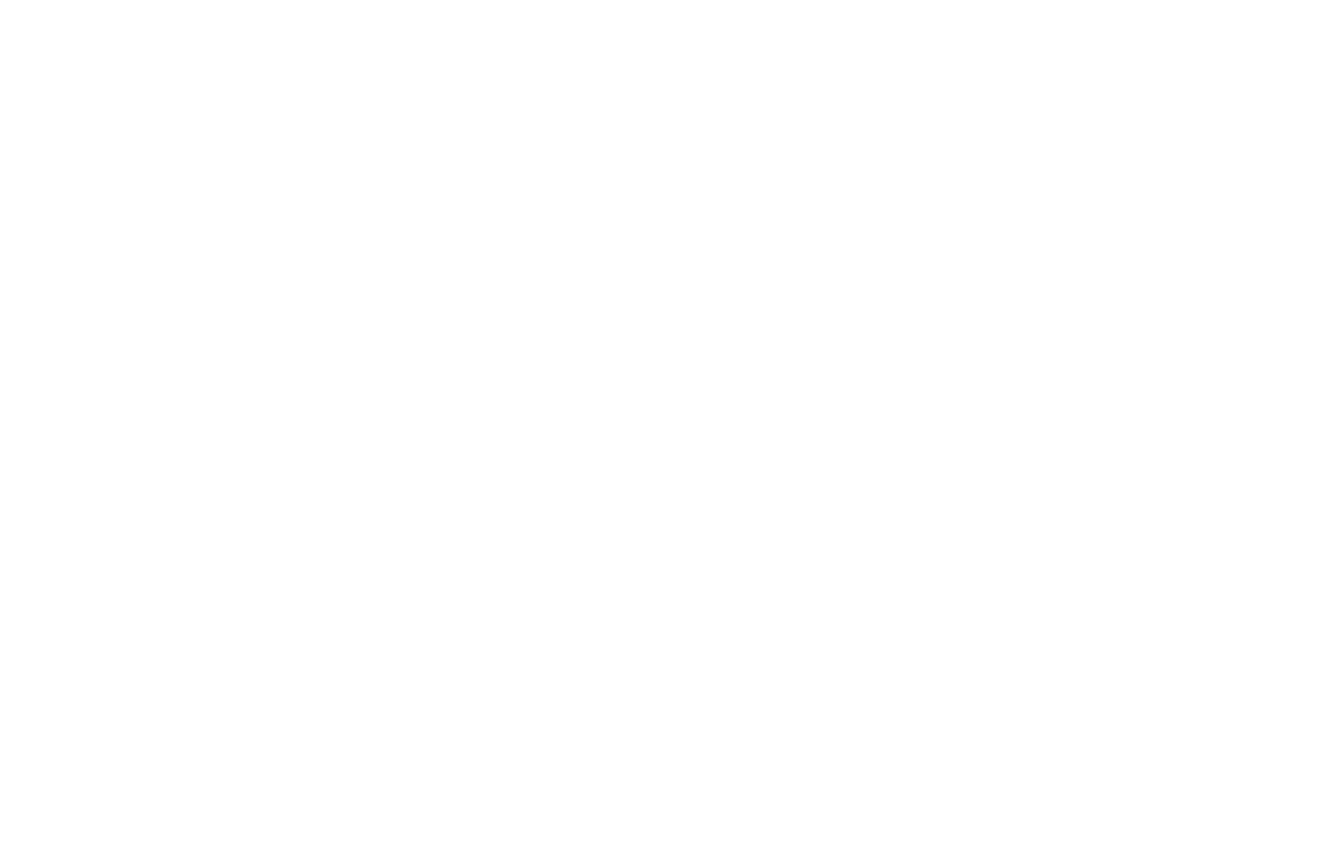
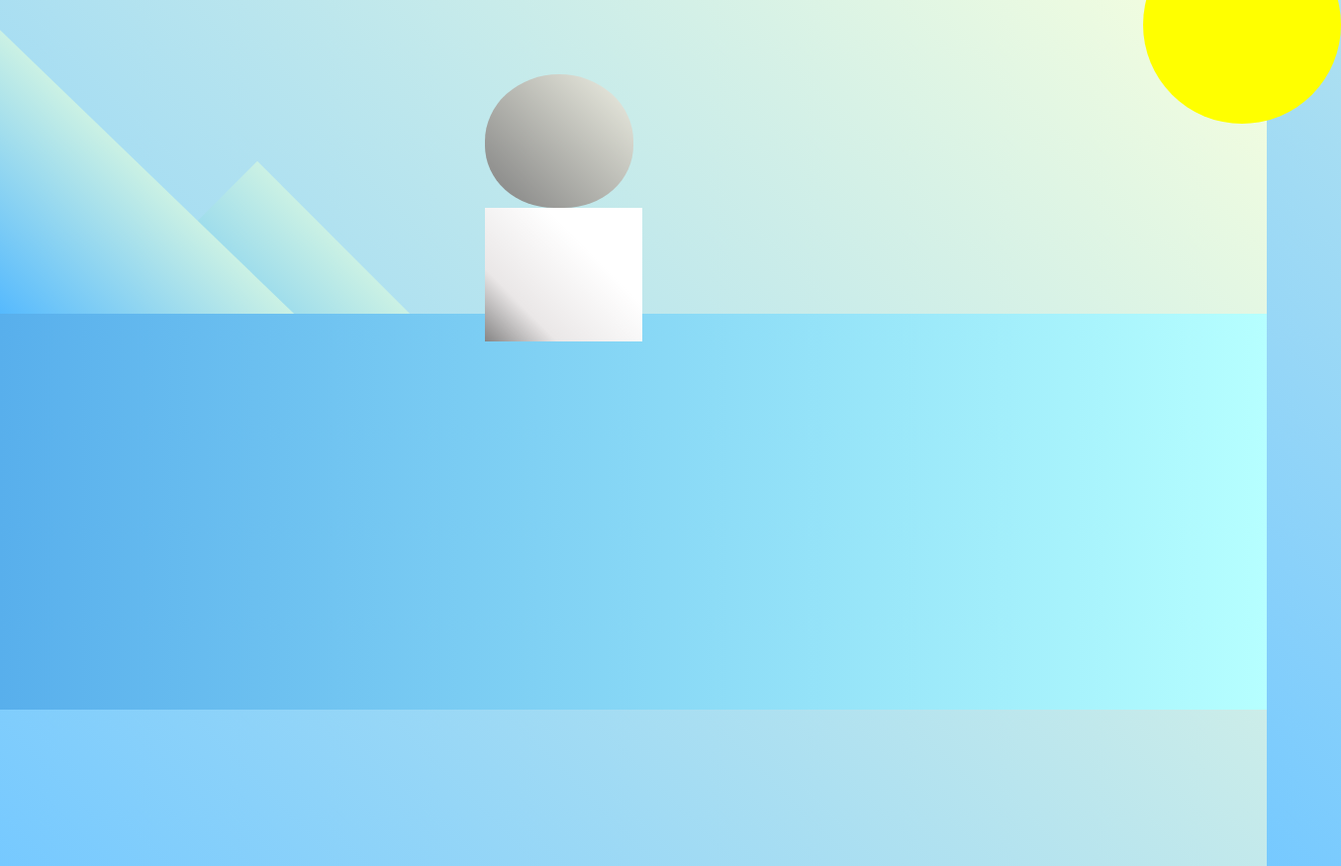
Before and after one commit to VILTRUMITE56/PENGUIN_CSS, a plain HTML site: page index.html in a window 1280 px wide. Shown: the whole page at 99% size, 1355 px wide, since content can reach past the window. Before the commit the page ends 800 px from the top, so only its background shows below. Drawn offline with Linux system fonts and the light colour scheme.

Commit message:
progress

```diff
--- a/index.html
+++ b/index.html
@@ -4,6 +4,16 @@
     <meta charset="UTF-8" />
     <meta name="viewport" content="width=device-width, initial-scale=1.0" />
     <title>Document</title>
+    <link rel="stylesheet" href="styles.css" />
   </head>
-  <body></body>
+  <body>
+    <div class="left-mountain"></div>
+    <div class="back-mountain"></div>
+    <div class="sun"></div>
+    <div class="penguin">
+      <div class="penguin-head"></div>
+      <div class="penguin-body"></div>
+    </div>
+    <div class="ground"></div>
+  </body>
 </html>
--- a/styles.css
+++ b/styles.css
@@ -0,0 +1,68 @@
+body {
+  background: linear-gradient(45deg, rgb(118, 201, 255), rgb(247, 255, 222));
+  margin: 0;
+  padding: 0;
+  width: 100%;
+  height: 100vh;
+  overflow: hidden;
+}
+.ground {
+  width: 100vw;
+  height: 400px;
+  background: linear-gradient(90deg, rgb(88, 175, 236), rgb(182, 255, 255));
+  position: absolute;
+  z-index: 3;
+  margin-top: -58px;
+}
+.penguin {
+  height: 300px;
+  width: 300px;
+  margin: 0 auto;
+  margin-top: 75px;
+  position: relative;
+  z-index: 4;
+}
+.penguin-head {
+  height: 45%;
+  width: 50%;
+  background: linear-gradient(45deg, gray, rgb(239, 240, 228));
+  border-radius: 70% 70% 65% 65%;
+}
+.penguin-body {
+  width: 53%;
+  height: 45%;
+  background: linear-gradient(
+    45deg,
+    rgb(134, 133, 133) 0%,
+    rgb(234, 231, 231) 25%,
+    white 67%
+  );
+}
+.left-mountain {
+  width: 300px;
+  height: 300px;
+  background: linear-gradient(rgb(203, 241, 228), rgb(80, 183, 255));
+  position: absolute;
+  transform: skew(0deg, 44deg);
+  z-index: 2;
+  margin-top: 100px;
+}
+.back-mountain {
+  width: 300px;
+  height: 300px;
+  background: linear-gradient(rgb(203, 241, 228), rgb(47, 170, 255));
+  position: absolute;
+  z-index: 1;
+  transform: rotate(45deg);
+  left: 110px;
+  top: 225px;
+}
+.sun {
+  width: 200px;
+  height: 200px;
+  background-color: yellow;
+  position: absolute;
+  border-radius: 50%;
+  top: -75px;
+  right: -75px;
+}
```
